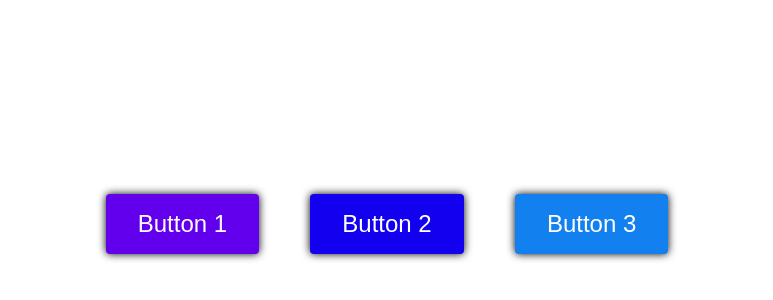
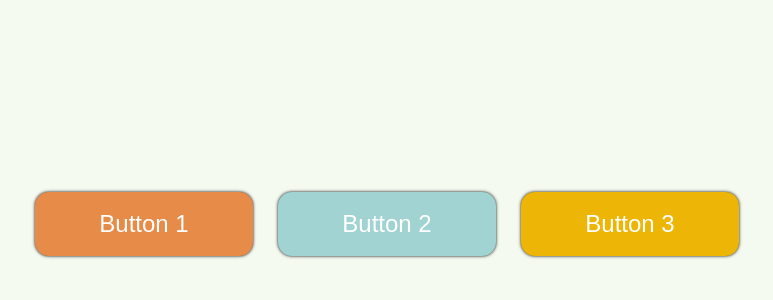
Before and after one commit to xspize/interaction-design, a React (Create React App) app: page /Week-3 in a window 1280 px wide. Shown: the part 176-476 px from the top of the page, without its empty margins (253-1026 px from the left). Built offline with nearby package versions, Linux system fonts and the light colour scheme.

Commit message:
changes on week 1 components

```diff
--- a/src/components/Week1/Index.js
+++ b/src/components/Week1/Index.js
@@ -5,9 +5,9 @@ import styled from "styled-components";
 
 
 const OuterWrapper = styled.div`
-background: #000000;
-width: 100vw;
-height: 100vh;
+    background: #000000;
+    width: 100vw;
+    height: 100vh;
 `;
 
 const StyledWrapper = styled.div`
@@ -20,19 +20,21 @@ const StyledWrapper = styled.div`
 `;
 
 const StyledHeader = styled.h1`
- text-align: center;
- color: #F7962E;
- font-size: 29px;
- font-family: Roboto;
+    text-align: center;
+    color: #FFF;
+    font-size: 24px;
+    font-family: Roboto;
+    margin-top: 1rem;
 `;
 
 const Week1 = () => (
  <OuterWrapper>
     <StyledWrapper>
         <div>
-            <img src={Ghost} alt="ghost" />
-            <StyledHeader>Loading trick or treats...</StyledHeader>
-            <img src={Pumpking} alt="pumpkin" />
+            <center><img src={Ghost} alt="ghost" /></center>
+            <StyledHeader>Loading trick or treats</StyledHeader>
+            <br />
+            <center><img src={Pumpking} alt="pumpkin" /></center>
         </div>
     </StyledWrapper>
  </OuterWrapper>
--- a/src/components/Week3/Index.js
+++ b/src/components/Week3/Index.js
@@ -7,19 +7,31 @@ const StyledWrapper = styled.div`
     display: flex;
     justify-content: center;
     align-items: center;
+    background: #F5FAF1;
 `;
 
 const StyledButton = styled.button`
     color: #fff;
     background-color: ${(props) => props.color};
-    padding: 1rem 2rem;
-    font-size: 1.5rem;
+    padding: 1.1rem 4rem;
+    font-size: 24px;
     border: 0;
-    border-radius: 0.25rem;
-    box-shadow: 0 0 0.5rem rgba(0,0,0.3);
+    border-radius: 14px;
+    box-shadow: 0 0 0.2rem rgba(0,0,0.3);
     cursor: pointer;
-    margin: 2%;
+    margin: 1%;
+    &:hover {
+        opacity: 0.7;
+    }
 
+`;
+
+const StyledIcon = styled.img`
+    margin: -10rem 0rem 0rem 19rem;
+    width: 24px;
+    height: 24px;
+    margin-left: -30px;
+    margin-bottom: 50px;
 `;
 
 const Button = (props) => {
@@ -32,11 +44,9 @@ const Button = (props) => {
 const Week3 = () => {
     return (
     <StyledWrapper>
-
-        <Button color= "#6200ee"> Button 1 </Button>
-        <Button color= "#1200ee"> Button 2 </Button>
-        <Button color= "#1280ee"> Button 3 </Button>
-
+        <Button color= "#E78B49"> Button 1 </Button>
+        <Button color= "#A1D3D3"> Button 2 </Button>
+        <Button color= "#EDB506"> Button 3 </Button>
     </StyledWrapper>)
 };
 
```
Also changed, not shown: src/components/Week3/assets/hide_icon.svg (added), src/components/Week3/assets/show_icon.svg (added).
